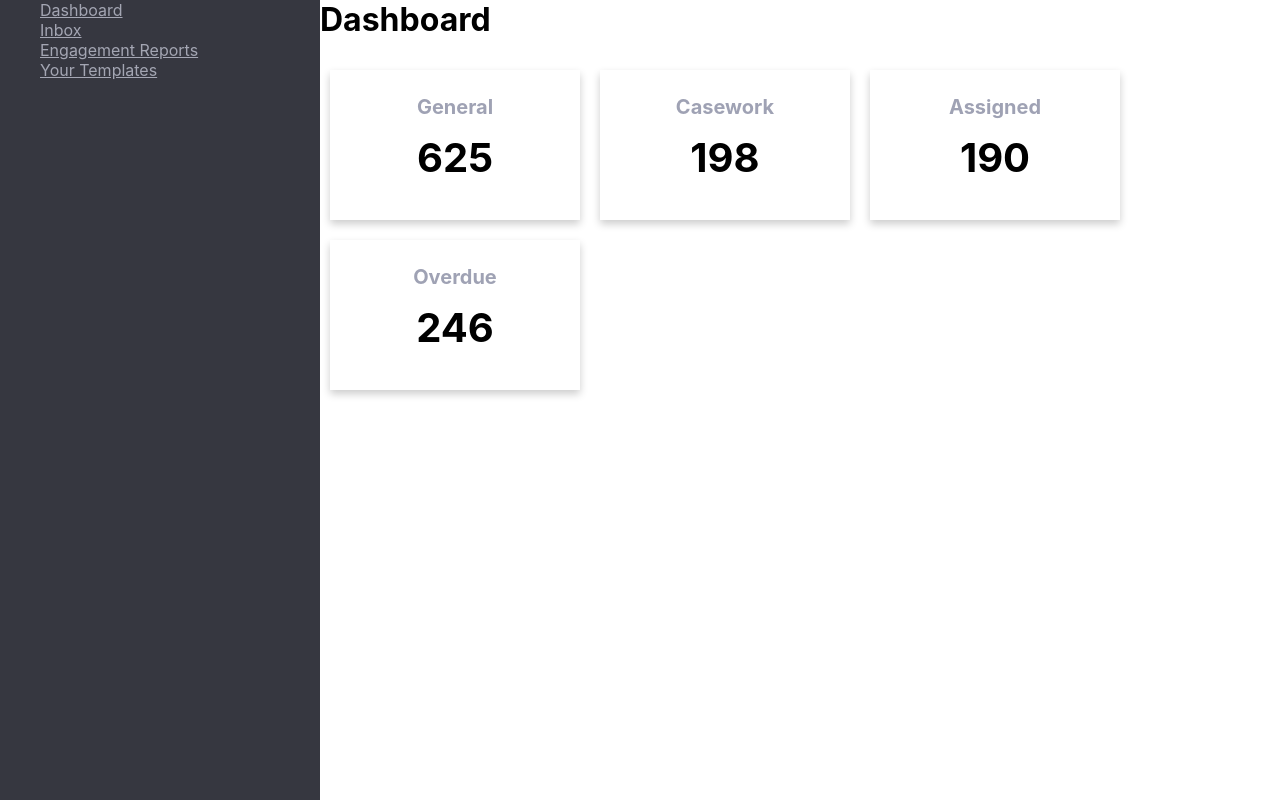
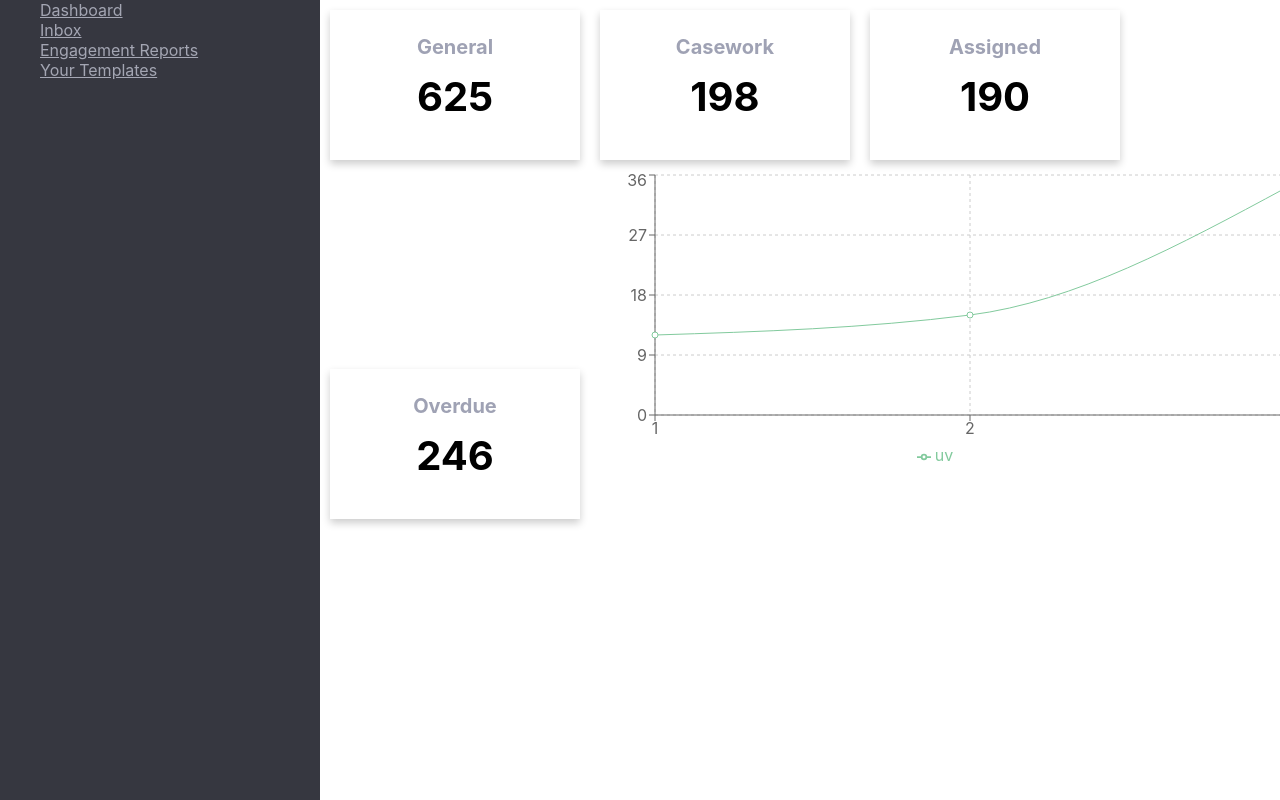
Before and after one commit to vinh-hua/civic-qa, a React (Create React App) app in the folder my-app/: page / in a window 1280 px wide. Built offline with nearby package versions, Linux system fonts and the light colour scheme.

Commit message:
initial line chart

```diff
--- a/my-app/package.json
+++ b/my-app/package.json
@@ -12,6 +12,7 @@
     "react-router": "^5.2.0",
     "react-router-dom": "^5.2.0",
     "react-scripts": "4.0.2",
+    "recharts": "^2.0.6",
     "web-vitals": "^1.1.0"
   },
   "scripts": {
--- /dev/null
+++ b/my-app/src/Views/Dashboard.css
@@ -0,0 +1,4 @@
+.chart {
+    display: inline-block;
+    width: 50%;
+}
--- a/my-app/src/Views/Dashboard.js
+++ b/my-app/src/Views/Dashboard.js
@@ -1,15 +1,33 @@
 import React from 'react';
+import { ResponsiveContainer, LineChart, Line, CartesianGrid, XAxis, YAxis, Tooltip, Legend } from 'recharts';
 import StatCard from '../Dashboard/StatCard.js';
+import './Dashboard.css';
 
-// has placeholder values for StatCards
+// currently using dummy data for StatCards and LineChart
 function Dashboard() {
+    const test_data = [{name: 1, uv: 12},
+                       {name: 2, uv: 15},
+                       {name: 3, uv: 34}];
+    const renderLineChart = (
+        <div class="chart">
+            <LineChart width={700} height={300} data={test_data}>
+                <CartesianGrid strokeDasharray="3 3" />
+                <XAxis dataKey="name" />
+                <YAxis />
+                <Tooltip />
+                <Legend />
+                <Line type="monotone" dataKey="uv" stroke="#82ca9d" />
+            </LineChart>
+        </div>
+
+    );
     return (
         <div>
-            <h1>Dashboard</h1>
             <StatCard title={"General"} data={625}></StatCard>
             <StatCard title={"Casework"} data={198}></StatCard>
             <StatCard title={"Assigned"} data={190}></StatCard>
             <StatCard title={"Overdue"} data={246}></StatCard>
+            {renderLineChart}
         </div>
     );
 }
```
Also changed, not shown: 1 other file (tests, documents, lock files or other folders).
